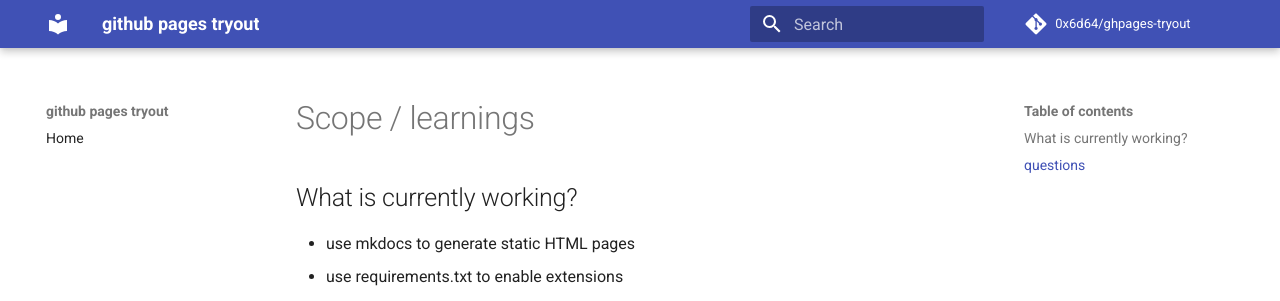
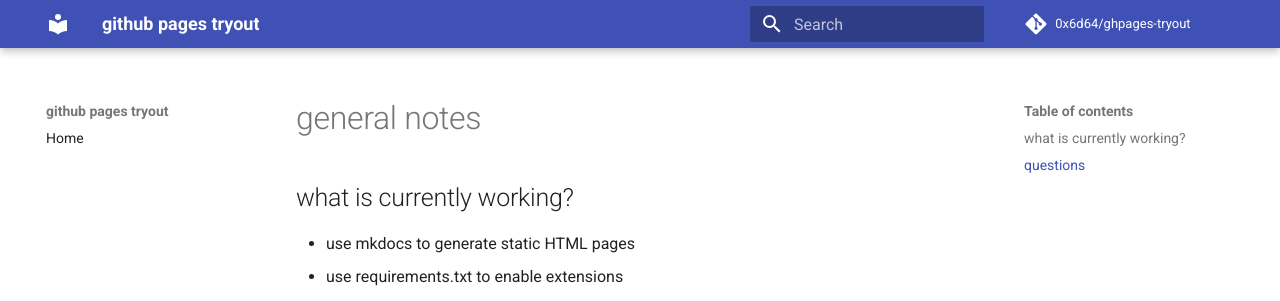
Before and after one commit to 0x6d64/ghpages-tryout, an MkDocs documentation site: the page built from docs/notes.md, in a window 1280 px wide. Shown: the top 301 px of the page. Built offline with MkDocs 1.6.1 and Material for MkDocs 9.7.7, drawn with Linux system fonts in a browser that asks for light colours; comment, search, counter and statistics services are not loaded.

Commit message:
improve wording

```diff
--- a/docs/notes.md
+++ b/docs/notes.md
@@ -1,6 +1,6 @@
-# Scope / learnings
+# general notes
 
-## What is currently working?
+## what is currently working?
 
 * use mkdocs to generate static HTML pages
 * use requirements.txt to enable extensions
```
